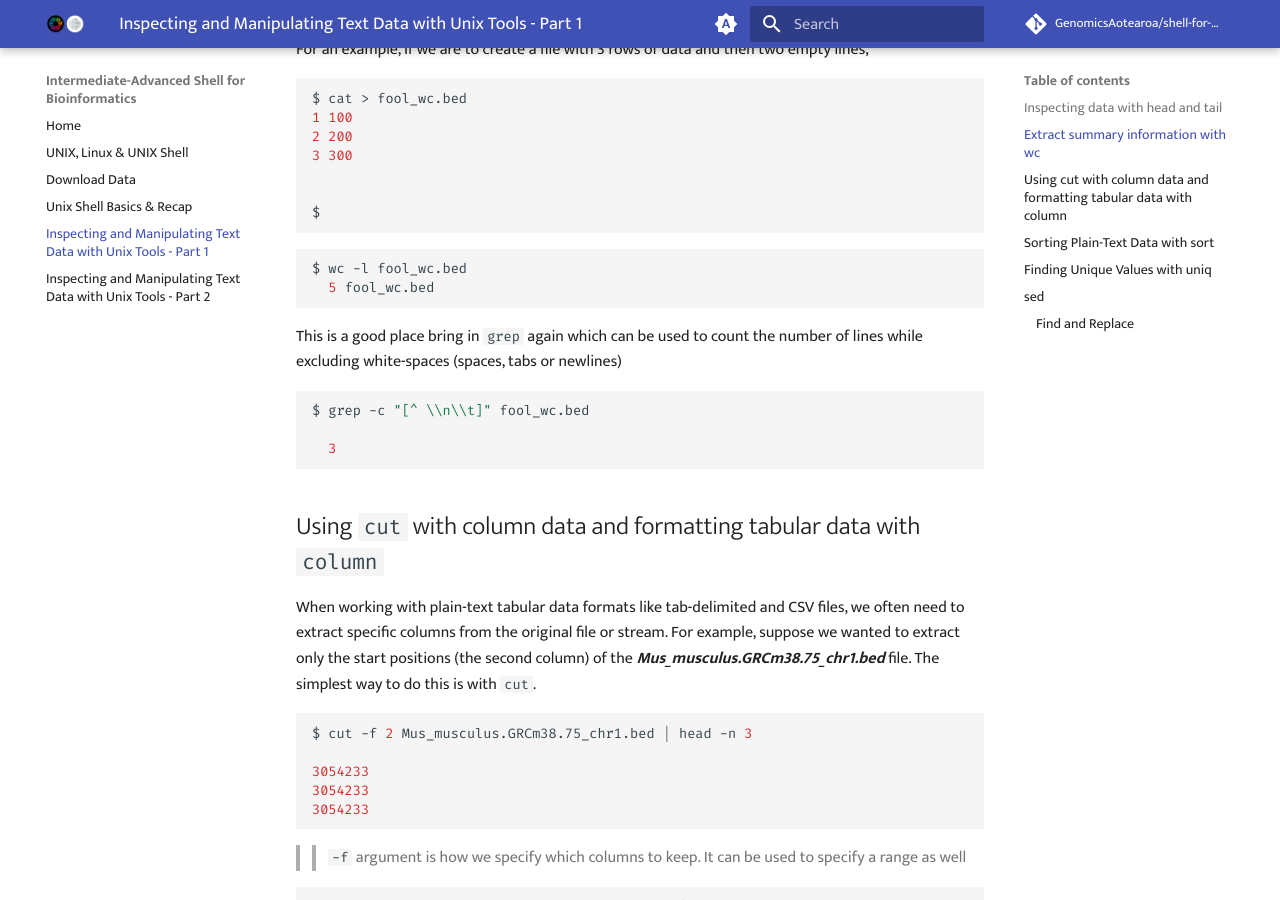
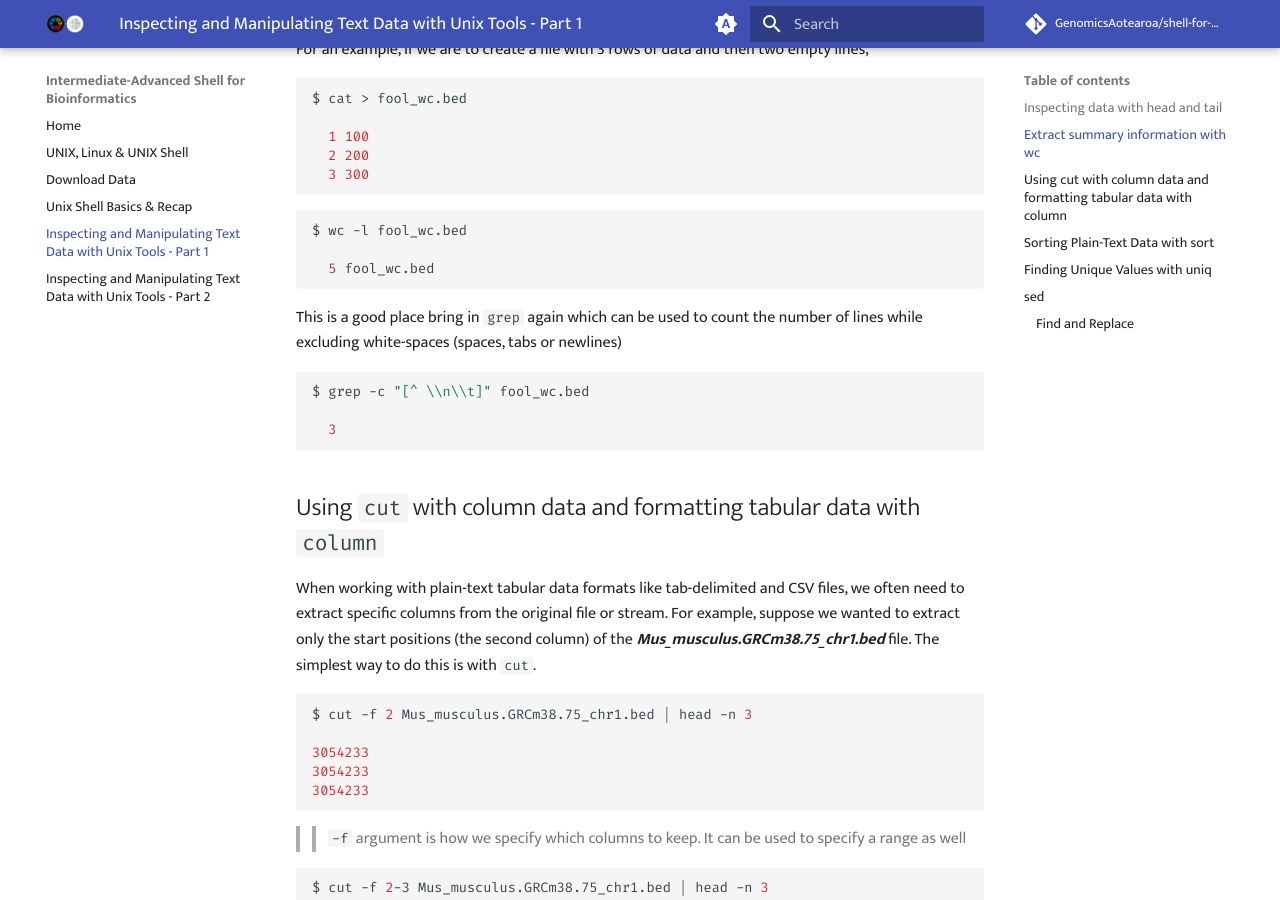
Before and after one commit to GenomicsAotearoa/shell-for-bioinformatics, an MkDocs documentation site: the page built from docs/4_inspectmanipluate.md, in a window 1280 px wide and 900 px high, scrolled down 2273 px. Built offline with MkDocs 1.6.1 and Material for MkDocs 9.7.7, drawn with Linux system fonts in a browser that asks for light colours; comment, search, counter and statistics services are not loaded.

Commit message:
align outputs

````diff
--- a/docs/4_inspectmanipluate.md
+++ b/docs/4_inspectmanipluate.md
@@ -82,15 +82,14 @@ For an example, If we are to create a file with 3 rows of data and then two empt
 
 ```bash
 $ cat > fool_wc.bed
-1 100
-2 200
-3 300
 
-
-$
+  1 100
+  2 200
+  3 300
 ```
 ```bash
 $ wc -l fool_wc.bed
+
   5 fool_wc.bed
 ```
 This is a good place bring in `grep` again which can be used to count the number of lines while excluding white-spaces (spaces, tabs or newlines)
````
